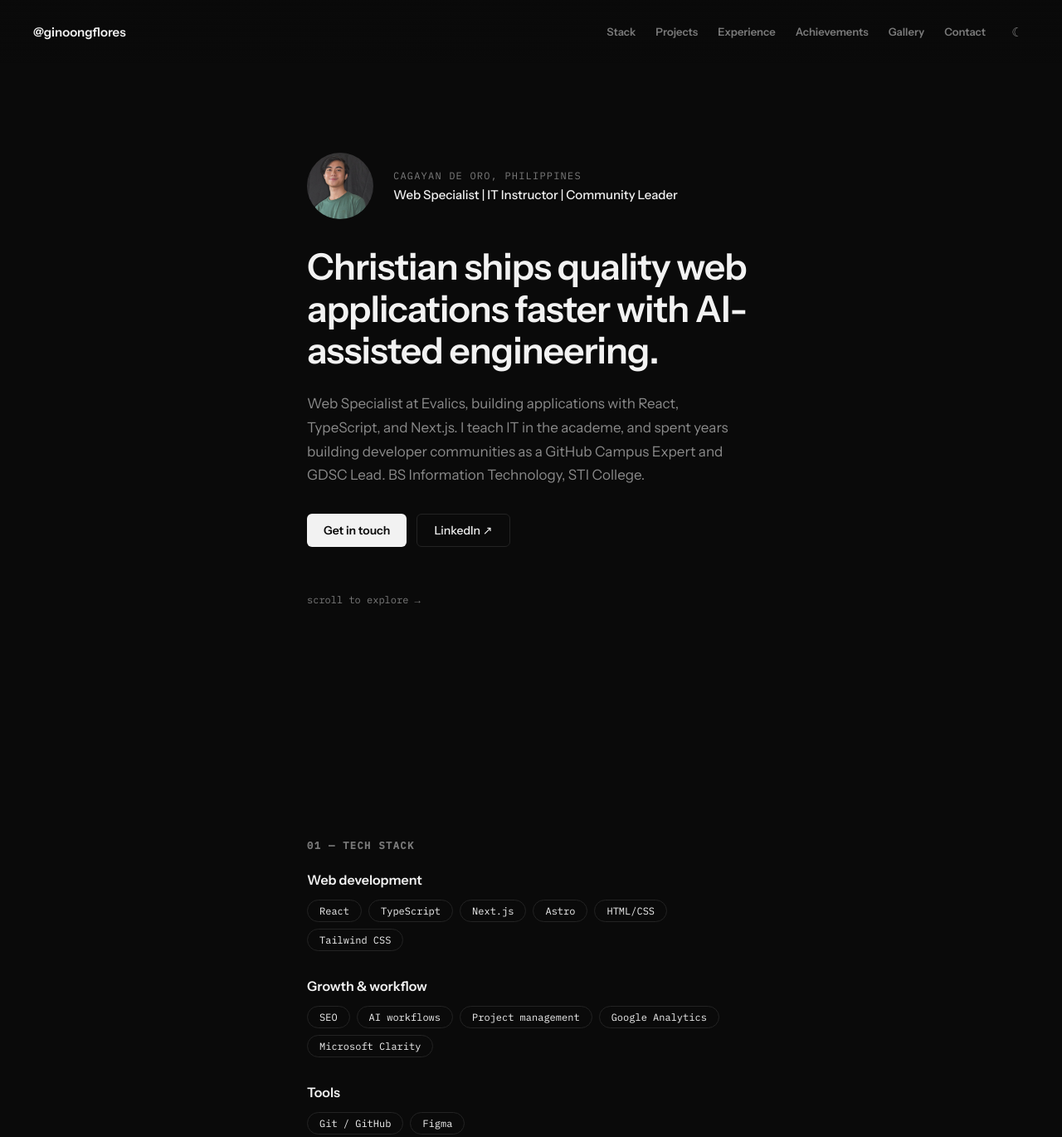
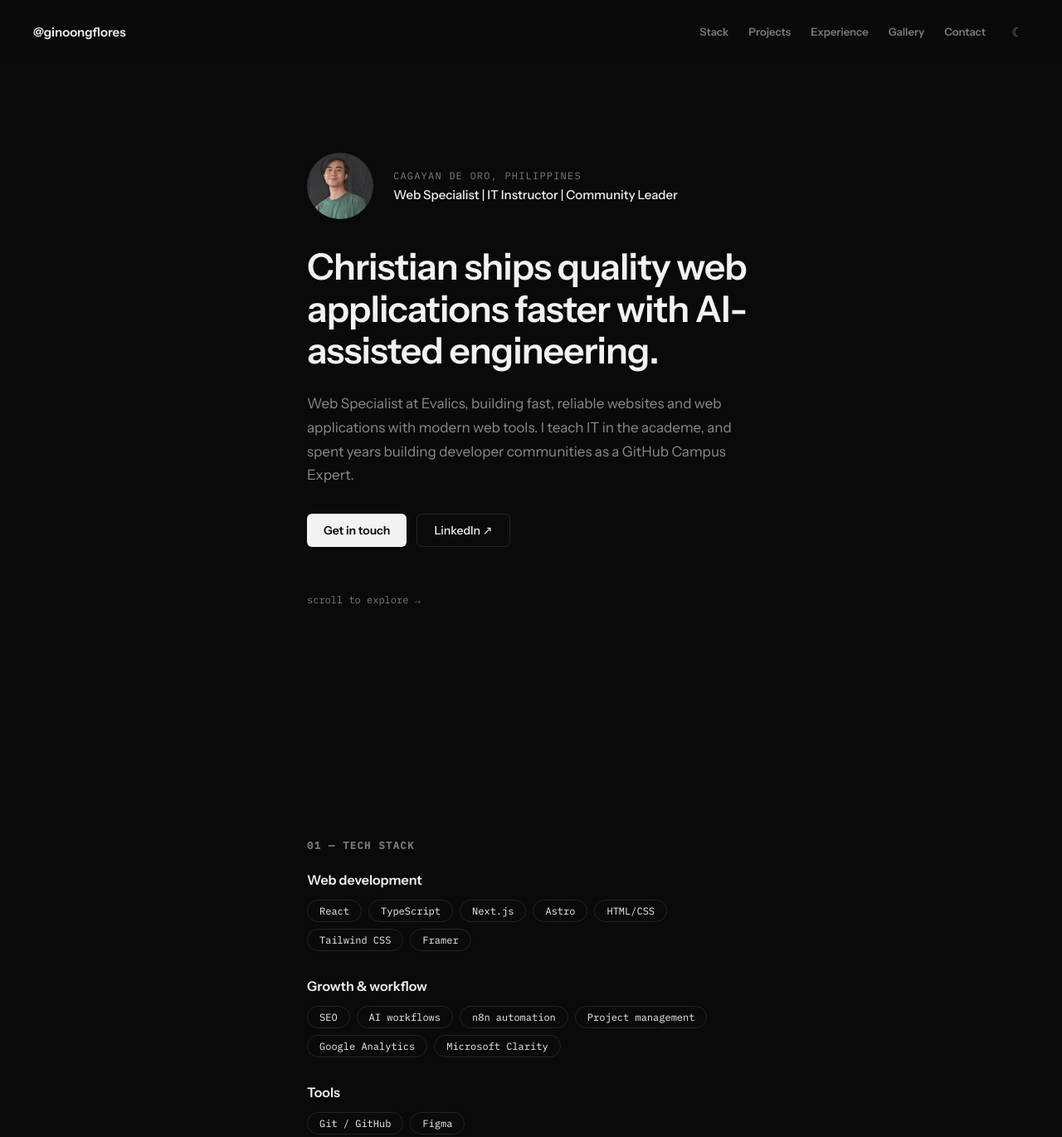
Before and after one commit to GinoongFlores/ginoongflores.github.io, an Astro site: page / in a window 1280 px wide. Shown: the top 1370 px of the page at 83% size. Built offline with nearby package versions, Linux system fonts and the light colour scheme; Astro itself is replaced by a stand-in of ours.

Commit message:
feat(content): generalize hero copy and hide achievements
- Hero drops named frameworks, degree, and GDSC lead; clients read "modern web tools", GitHub Campus Expert stays as the community signal
- Achievements slide commented out, not deleted, until the list is worth a slide

```diff
--- a/src/data.js
+++ b/src/data.js
@@ -2,8 +2,8 @@
 // Image paths are relative to /public.
 
 export const stack = [
-	{ group: "Web development", items: ["React", "TypeScript", "Next.js", "Astro", "HTML/CSS", "Tailwind CSS"] },
-	{ group: "Growth & workflow", items: ["SEO", "AI workflows", "Project management", "Google Analytics", "Microsoft Clarity"] },
+	{ group: "Web development", items: ["React", "TypeScript", "Next.js", "Astro", "HTML/CSS", "Tailwind CSS", "Framer"] },
+	{ group: "Growth & workflow", items: ["SEO", "AI workflows", "n8n automation", "Project management", "Google Analytics", "Microsoft Clarity"] },
 	{ group: "Tools", items: ["Git / GitHub", "Figma"] },
 ];
 
@@ -78,7 +78,7 @@ export const experience = [
 export const community = [
 	{
 		period: "2025 — Now",
-		now: true,
+		now: false,
 		title: "Vice President — DevCon Cagayan de Oro",
 		points: [
 			"Program community events for local developers and professionals.",
--- a/src/pages/index.astro
+++ b/src/pages/index.astro
@@ -4,7 +4,7 @@ import {
 	projects,
 	experience,
 	community,
-	achievements,
+	// achievements, — restore with the Achievements slide below
 	gallery,
 	socials,
 } from "../data.js";
@@ -25,10 +25,10 @@ const NAV = [
 	{ label: "Stack", i: 1 },
 	{ label: "Projects", i: 2 },
 	{ label: "Experience", i: 3 },
-	{ label: "Achievements", i: 4 },
-	{ label: "Gallery", i: 5 },
-	// { label: "Writing", i: 6 },
-	{ label: "Contact", i: 6 },
+	// { label: "Achievements", i: 4 },
+	{ label: "Gallery", i: 4 },
+	// { label: "Writing", i: 5 },
+	{ label: "Contact", i: 5 },
 ];
 ---
 
@@ -40,7 +40,7 @@ const NAV = [
 		<title>Christian Paul Flores — Web Developer</title>
 		<meta
 			name="description"
-			content="Christian Paul Flores builds websites and student tech communities. BSIT graduate, GDSC lead, and GitHub Campus Expert based in Cagayan de Oro, Philippines."
+			content="Christian Paul Flores builds websites and web applications for clients, teaches IT in the academe, and builds developer communities as a GitHub Campus Expert. Based in Cagayan de Oro, Philippines."
 		/>
 		<meta
 			name="google-site-verification"
@@ -153,10 +153,10 @@ const NAV = [
 							engineering.
 						</h1>
 						<p class="lead">
-							Web Specialist at Evalics, building applications with React,
-							TypeScript, and Next.js. I teach IT in the academe, and spent
-							years building developer communities as a GitHub Campus Expert and
-							GDSC Lead. BS Information Technology, STI College.
+							Web Specialist at Evalics, building fast, reliable websites and
+							web applications with modern web tools. I teach IT in the academe,
+							and spent years building developer communities as a GitHub Campus
+							Expert.
 						</p>
 						<div class="cta-row">
 							<a href={`mailto:${socials.email}`} class="btn btn-solid"
@@ -271,7 +271,8 @@ const NAV = [
 					</div>
 				</section>
 
-				<!-- 4: Achievements -->
+				{/* Achievements — hidden until the list is worth its own slide. */}
+				{/*
 				<section data-slide>
 					<div class="slide-inner wide">
 						<h2 class="section-label">04 — Achievements</h2>
@@ -292,11 +293,12 @@ const NAV = [
 						</div>
 					</div>
 				</section>
+				*/}
 
-				<!-- 5: Gallery -->
+				<!-- 4: Gallery -->
 				<section data-slide>
 					<div class="slide-inner wide">
-						<h2 class="section-label">05 — Gallery</h2>
+						<h2 class="section-label">04 — Gallery</h2>
 						<div class="gallery">
 							{gallery.map((g) => <img src={g.img} alt={g.alt} />)}
 						</div>
@@ -349,10 +351,10 @@ const NAV = [
 
 				*/}
 
-				<!-- 6: Contact -->
+				<!-- 5: Contact -->
 				<section data-slide>
 					<div class="slide-inner contact">
-						<h2 class="section-label">06 — Contact</h2>
+						<h2 class="section-label">05 — Contact</h2>
 						<h2 class="contact-email">
 							<a href={`mailto:${socials.email}`}>{socials.email}</a>
 						</h2>
```
